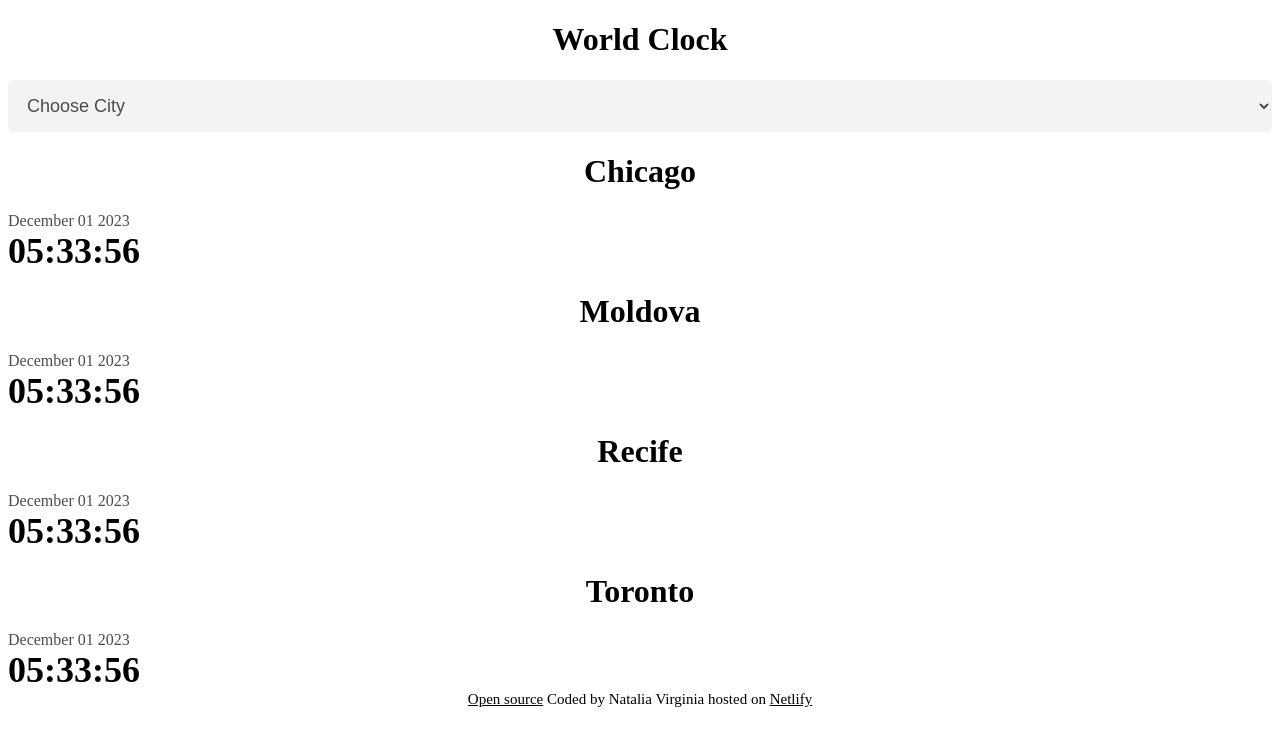
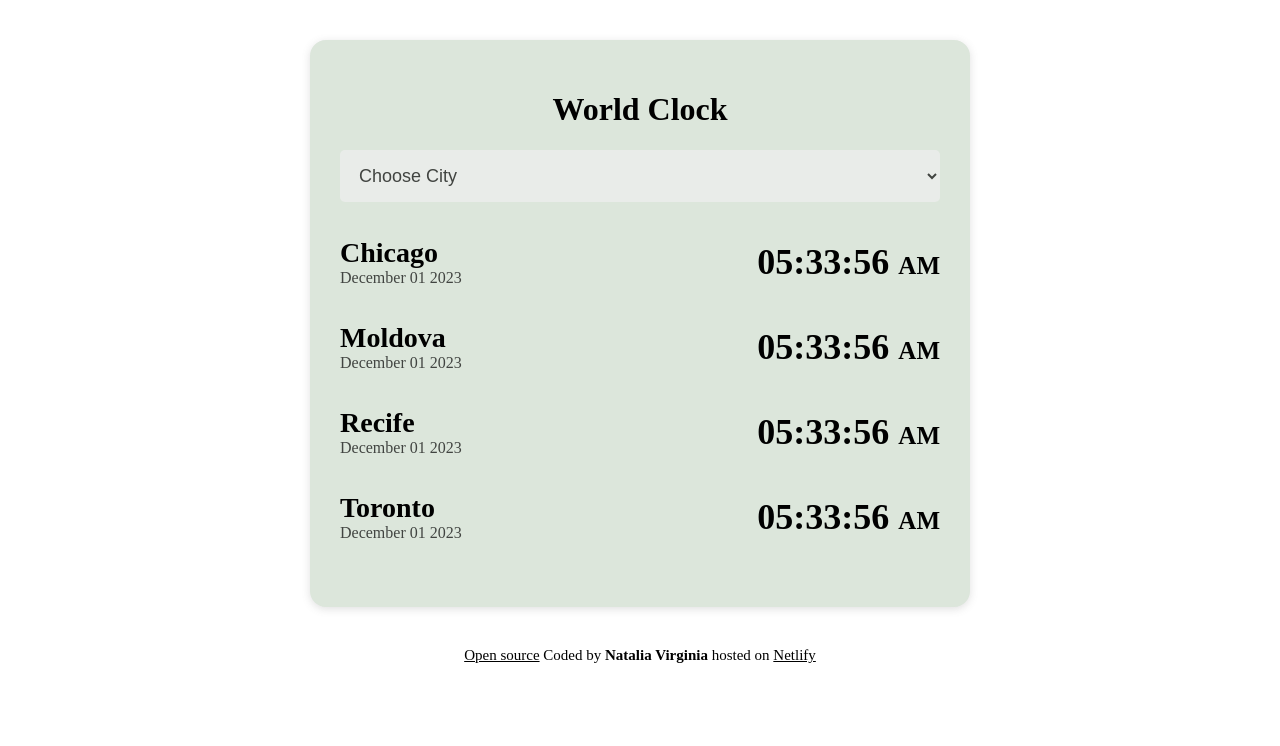
Before and after one commit to nathvirginia/World-Clock, a plain HTML site: page index.html in a window 1280 px wide. Drawn offline with Linux system fonts and the light colour scheme.

Commit message:
Update index.html

```diff
--- a/index.html
+++ b/index.html
@@ -7,39 +7,52 @@
     <title>World Clock</title>
   </head>
   <body>
-    <div class="contaniner">
+    <div class="container">
       <h1>World Clock</h1>
       <select>
         <option value="">Choose City</option>
+        <option value="">Currently Location</option>
         <option value="">Paris</option>
         <option value="">Sydney</option>
         <option value="">Washington Dc</option>
         <option value="">Sao Paulo</option>
       </select>
+
+      <div class="city">
         <div>
-        <h1>Chicago</h1>
+          <h2>Chicago</h2>
           <div class="date">December 01 2023</div>
-        <div class="time">05:33:56</div>
         </div>
+        <div class="time">05:33:56 <span class="small">AM</span></div>
+      </div>
+
+      <div class="city">
         <div>
-        <h1>Moldova</h1>
+          <h2>Moldova</h2>
           <div class="date">December 01 2023</div>
-        <div class="time">05:33:56</div>
         </div>
+        <div class="time">05:33:56 <span class="small">AM</span></div>
+      </div>
+
+      <div class="city">
         <div>
-        <h1>Recife</h1>
+          <h2>Recife</h2>
           <div class="date">December 01 2023</div>
-        <div class="time">05:33:56</div>
         </div>
+        <div class="time">05:33:56 <span class="small">AM</span></div>
+      </div>
+
+      <div class="city">
         <div>
-        <h1>Toronto</h1>
+          <h2>Toronto</h2>
           <div class="date">December 01 2023</div>
-        <div class="time">05:33:56</div>
+        </div>
+        <div class="time">05:33:56 <span class="small">AM</span></div>
       </div>
     </div>
     <footer>
       <a href="https://github.com/nathvirginia/World-Clock">Open source</a>
-      Coded by <span>Natalia Virginia</span> hosted on
+      Coded by <span class="name">Natalia Virginia</span> hosted on
       <a href="https://world-clock-js-project2.netlify.app/">Netlify</a>
     </footer>
     <script src="javascript/script.js"></script>
```
Lines whose indentation alone changed are shown as unchanged.
